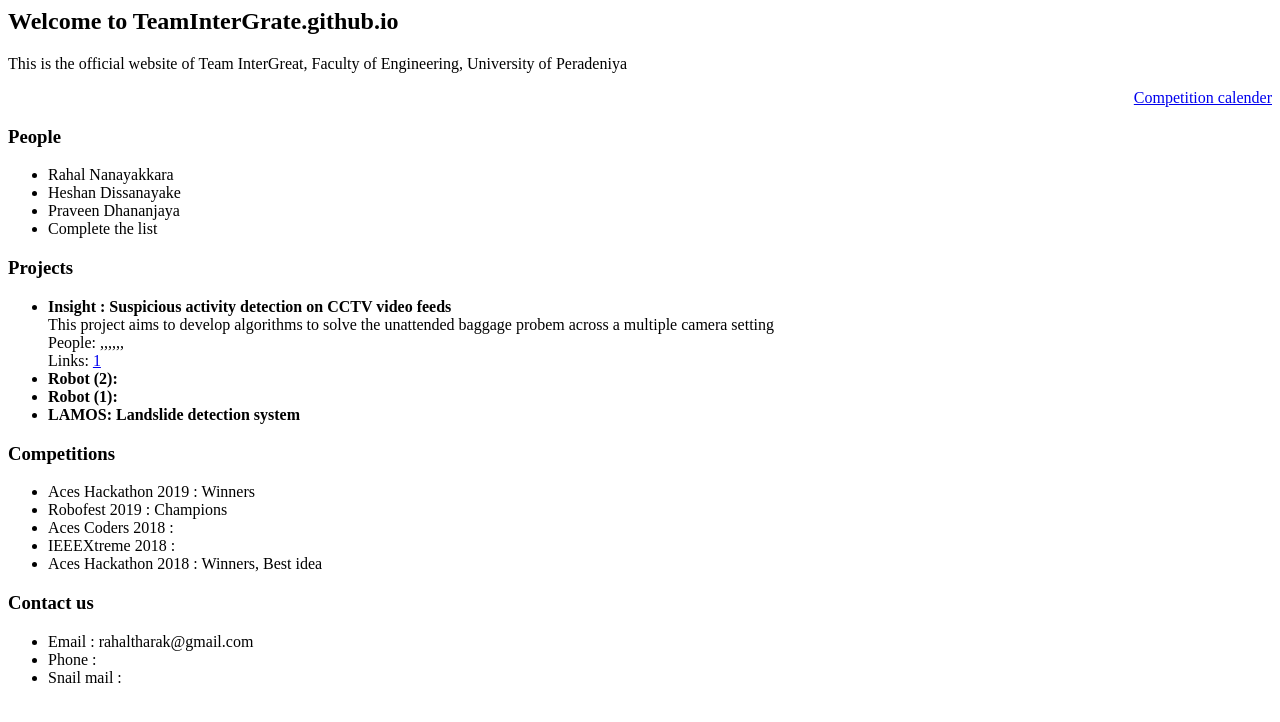
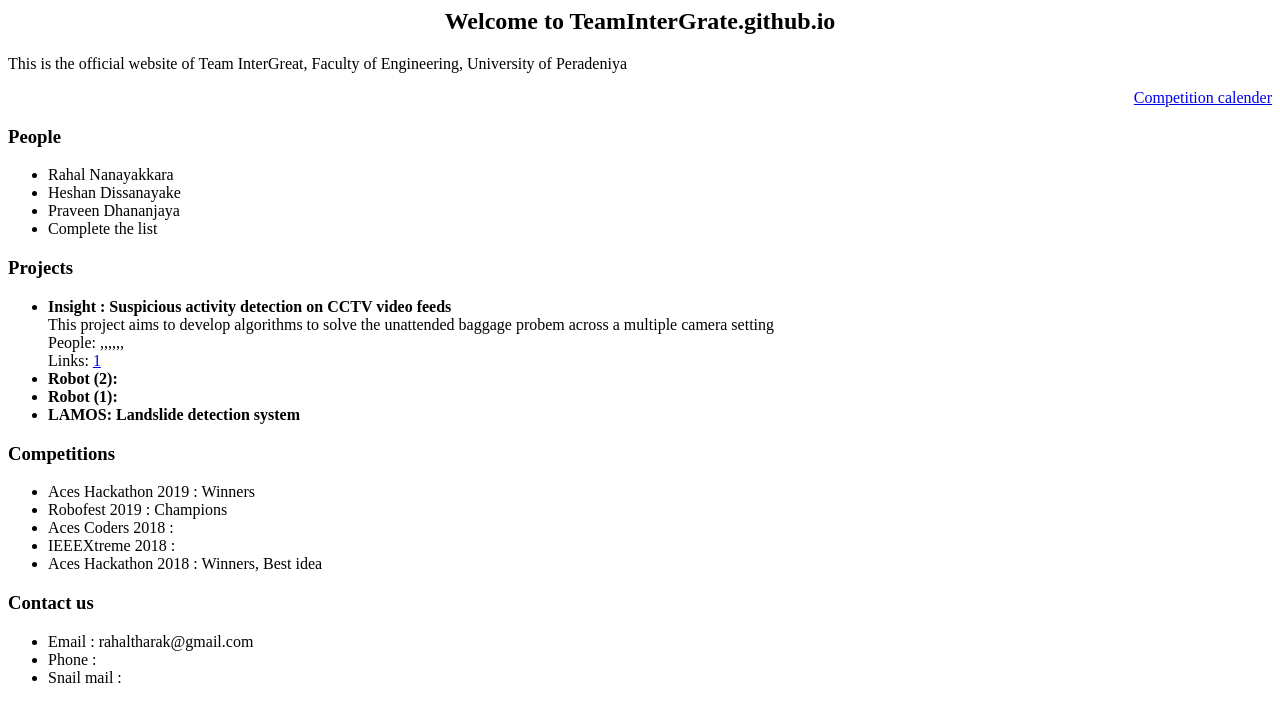
Before and after one commit to TeamInterGreat/TeamInterGrate.github.io, a plain HTML site: page index.html in a window 1280 px wide. Drawn offline with Linux system fonts and the light colour scheme.

Commit message:
Update index.html

```diff
--- a/index.html
+++ b/index.html
@@ -1,7 +1,7 @@
 <html>
 <title>TeamInterGreat.github.io - Official website of Team InterGrate, University of Peradeniya</title>
 <body>
-<h2>Welcome to TeamInterGrate.github.io</h2>
+  <center><h2>Welcome to TeamInterGrate.github.io</h2></center>
 
 <p>This is the official website of Team InterGreat, Faculty of Engineering, University of Peradeniya</p>
 <div align="right"><a href="https://docs.google.com/spreadsheets/d/15bAGd6Kc1bfi2irYEmclCKzG-NoDKi3lRH1IOBiGcR0/edit">Competition calender</a></div>
```
